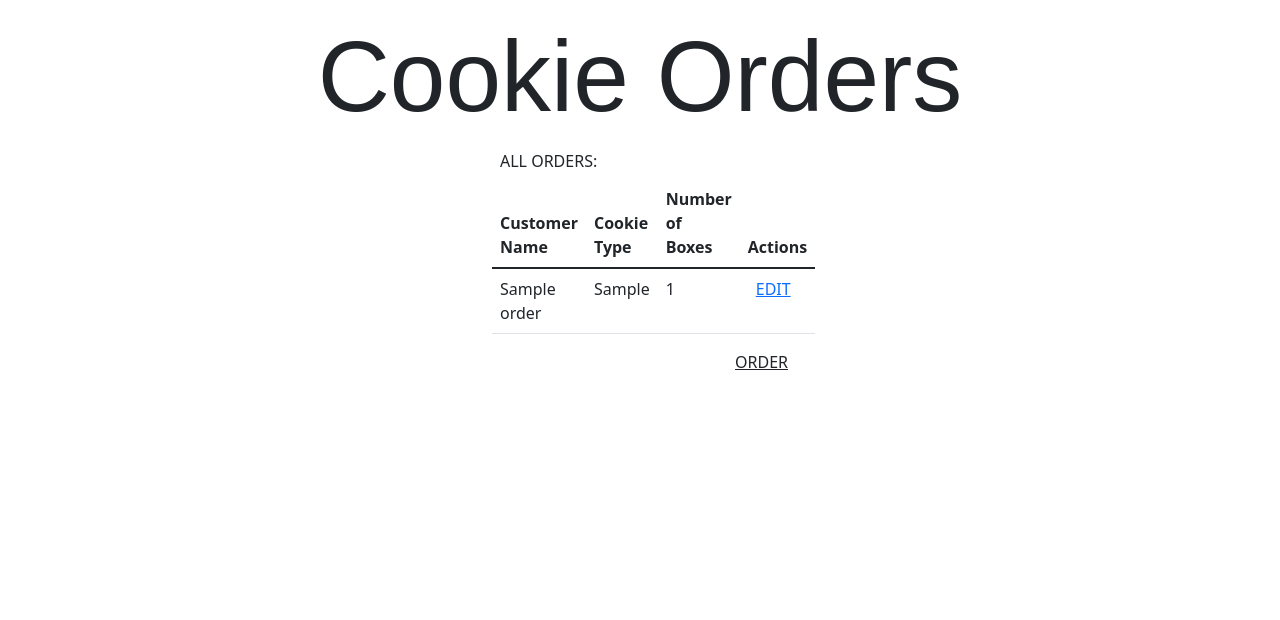
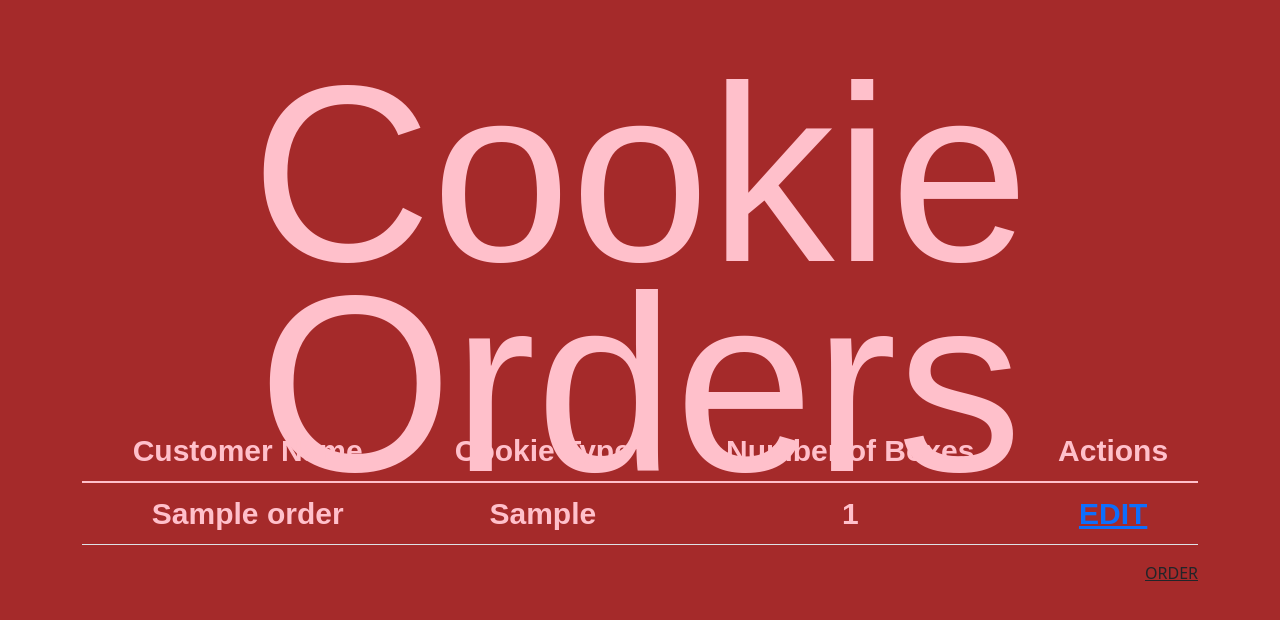
Before and after one commit to RamirezDanielle/cookie_orders, a Flask app: template flask_app/templates/cookie_orders.html in a window 1280 px wide. Shown: the top 620 px of the page. Run offline with Flask 3, Linux system fonts and the light colour scheme; the template is opened without the code that fills it: most values are stand-ins (such as "Sample title", 1, 10 or a date in 2020); some web fonts are replaced.

Commit message:
UI updates

```diff
--- a/flask_app/static/style.css
+++ b/flask_app/static/style.css
@@ -3,8 +3,26 @@
     margin: auto;
 }
 
+#cookie_orders {
+    background: brown;
+
+}
+
 #cookie_orders h1 {
     font-family: "Rubik Moonrocks", sans-serif;
-    font-size: 100px;
+    font-size: 250px;
+    color: pink;
+    line-height: 20%;
+    margin-bottom: 10px;
+    padding-top: 150px;
+}
 
+#cookie_orders table{
+    font-family: "Syne", sans-serif;
+    font-optical-sizing: auto;
+    font-weight: 800;
+    font-style: normal;
+    font-size: 30px;
+    text-align: center;
+    color: pink;
 }
--- a/flask_app/templates/cookie_orders.html
+++ b/flask_app/templates/cookie_orders.html
@@ -15,12 +15,13 @@
 </head>
 
 <body id="cookie_orders">
-    <h1 class="text-center m-3">Cookie Orders</h1>
-    <div class="container col-md-3">
-
+    <div class="header">
+        <h1 class="text-center">Cookie</h1>
+        <h1 class="text-center">Orders</h1>
+    </div>
+    <div class="container col">
         <table class="table">
             <thead>
-                <h6 class="m-2">ALL ORDERS:</h6>
                 <tr>
                     <th>Customer Name</th>
                     <th>Cookie Type</th>
```
